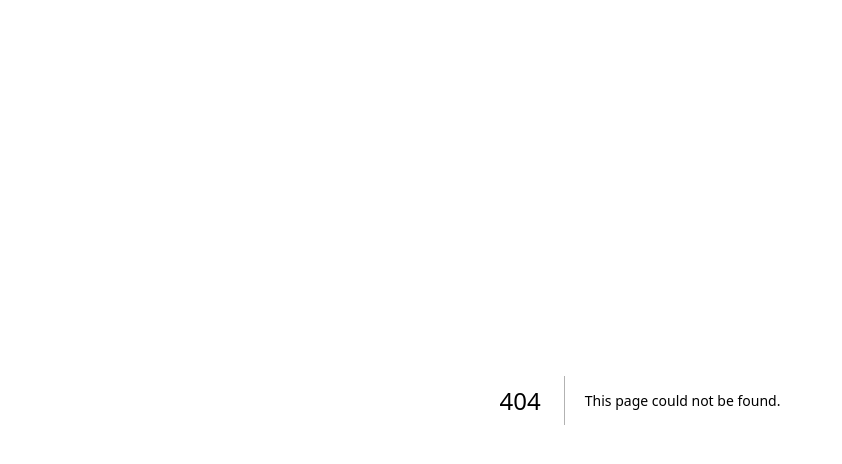
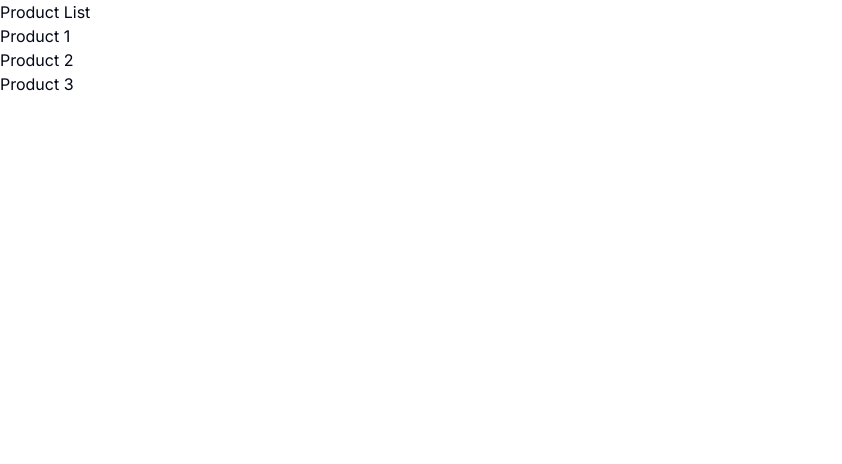
Before and after one commit to Asif-newaz/learning-next-14, a Next.js app: page /product in a window 1280 px wide. Before the commit this address had no page. Shown: the top 464 px of the page, without its empty margins (0-842 px from the left). Built offline with nearby package versions, Linux system fonts and the light colour scheme.

Commit message:
feat: work with dynamic route

```diff
--- /dev/null
+++ b/app/product/[productId]/page.tsx
@@ -0,0 +1,11 @@
+export default function productDetails({
+  params,
+}: {
+  params: { productId: string };
+}) {
+  return (
+    <h1 className="text-xl">
+      Details about product <h1 className="font-bold">{params.productId}</h1>
+    </h1>
+  );
+}
--- /dev/null
+++ b/app/product/page.tsx
@@ -0,0 +1,10 @@
+export default function ProductList() {
+  return (
+    <>
+      <h1>Product List</h1>
+      <h2>Product 1</h2>
+      <h2>Product 2</h2>
+      <h2>Product 3</h2>
+    </>
+  );
+}
```
